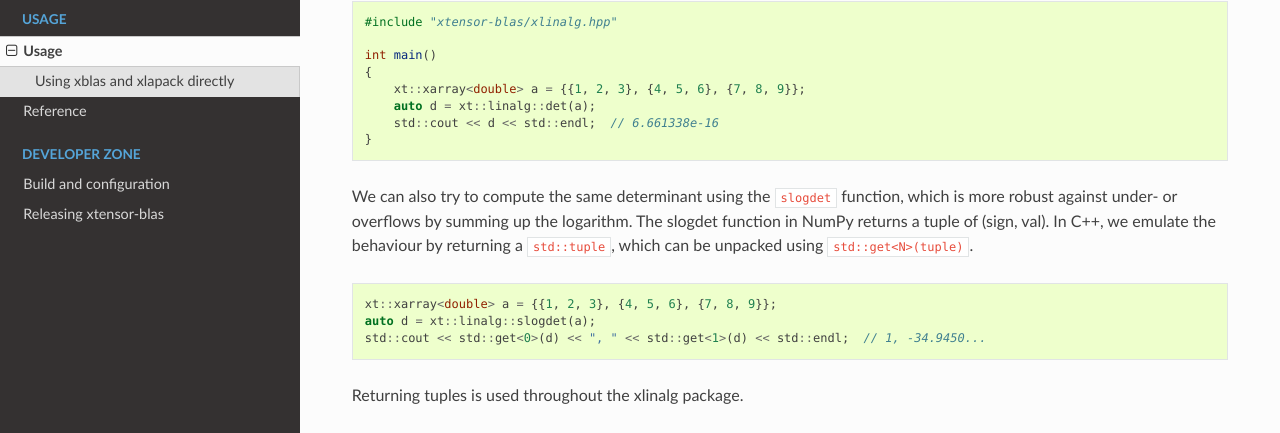
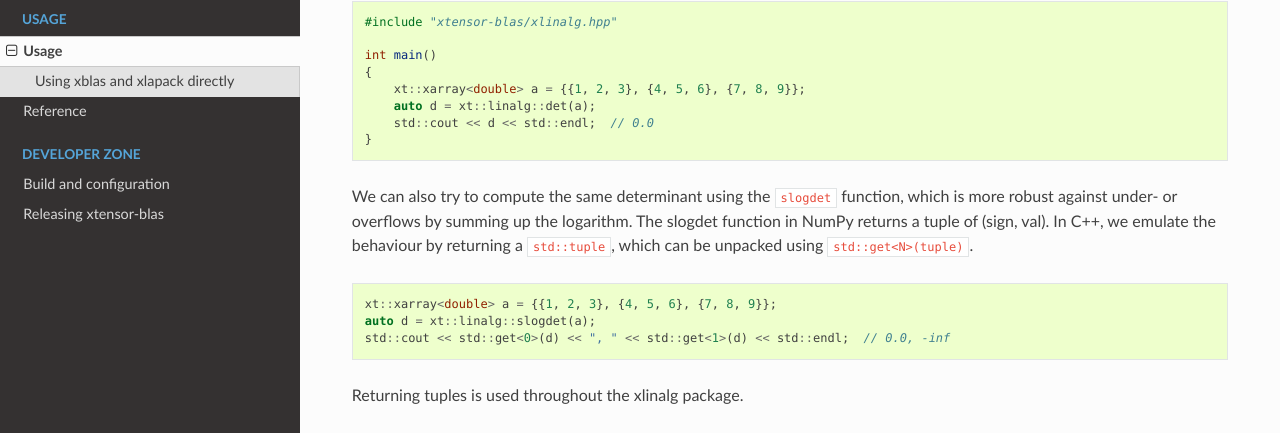
Before and after one commit to xtensor-stack/xtensor-blas, a Sphinx documentation site: the page built from docs/source/usage.rst, in a window 1280 px wide and 1080 px high. Shown: the part 281-714 px from the top of the window. Built offline with Sphinx 7.4.7 and the Read the Docs theme 2.0.0, drawn with Linux system fonts in a browser that asks for light colours.

Commit message:
Determinant example documentation fix
The determinant of the example is supposed to be zero, which is the output of  `xt::linalg::det(a)`. And for zero determinant matrices, the sign is 0 and logdet is -inf.

```diff
--- a/docs/source/usage.rst
+++ b/docs/source/usage.rst
@@ -37,7 +37,7 @@ For example, calculating a determinant:
     {
         xt::xarray<double> a = {{1, 2, 3}, {4, 5, 6}, {7, 8, 9}};
         auto d = xt::linalg::det(a);
-        std::cout << d << std::endl;  // 6.661338e-16
+        std::cout << d << std::endl;  // 0.0
     }
 
 We can also try to compute the same determinant using the ``slogdet`` function, which
@@ -49,7 +49,7 @@ returning a ``std::tuple``, which can be unpacked using ``std::get<N>(tuple)``.
 
     xt::xarray<double> a = {{1, 2, 3}, {4, 5, 6}, {7, 8, 9}};
     auto d = xt::linalg::slogdet(a);
-    std::cout << std::get<0>(d) << ", " << std::get<1>(d) << std::endl;  // 1, -34.9450...
+    std::cout << std::get<0>(d) << ", " << std::get<1>(d) << std::endl;  // 0.0, -inf
 
 Returning tuples is used throughout the xlinalg package.
 
```
